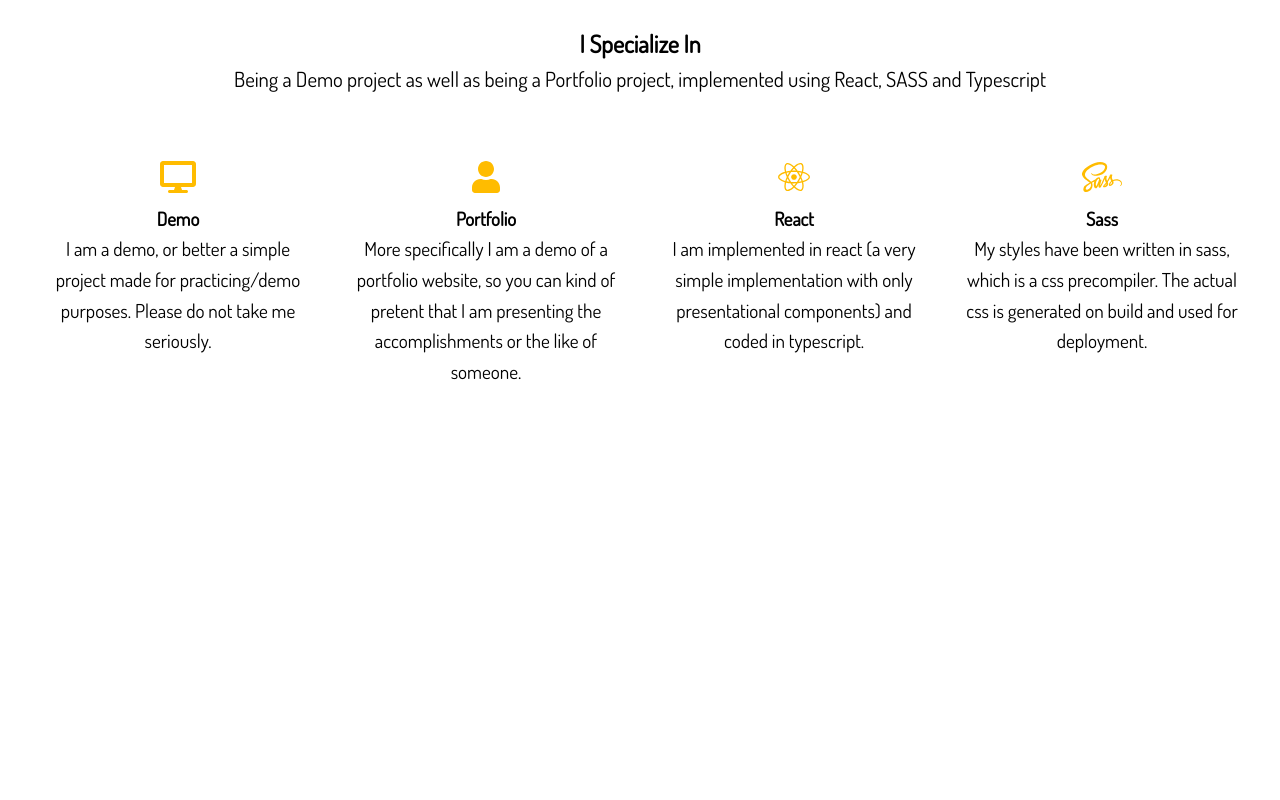
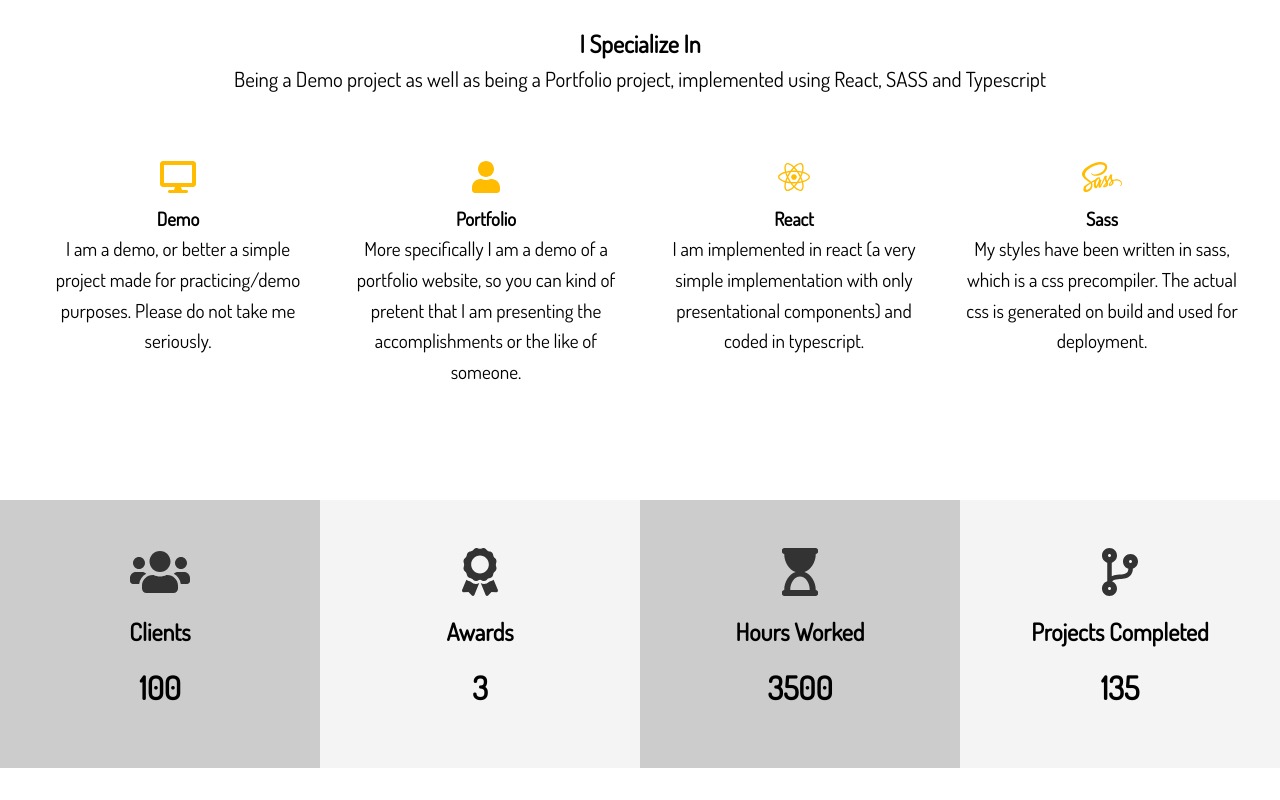
Before and after one commit to dario-piotrowicz/ReactJS-SCSS_demo_portfolio_website_miniproject, a React app: page / in a window 1280 px wide. Shown: the part 807-1607 px from the top of the page. Before the commit the page ends 1275 px from the top, so only its background shows below. Built offline with nearby package versions, Linux system fonts and the light colour scheme.

Commit message:
added stats section

```diff
--- a/src/app.tsx
+++ b/src/app.tsx
@@ -2,12 +2,14 @@ import React, { FunctionComponent } from 'react';
 import './app.scss';
 import Header from './components/header/header.component';
 import SpecializeSection from './components/specialize-section/specialize-section.component';
+import StatsSection from './components/stats-section/stats-section.component';
 
 const App: FunctionComponent = () => {
   return (
     <>
       <Header />
       <SpecializeSection />
+      <StatsSection />
     </>
   );
 };
--- /dev/null
+++ b/src/components/stats-section/stats-section.component.tsx
@@ -0,0 +1,65 @@
+import React, { FunctionComponent } from 'react';
+import './stats-section.styles.scss';
+import { FontAwesomeIcon } from '@fortawesome/react-fontawesome';
+import { IconDefinition } from '@fortawesome/fontawesome-svg-core';
+import {
+  faUsers,
+  faAward,
+  faHourglassStart,
+  faCodeBranch,
+} from '@fortawesome/free-solid-svg-icons';
+
+interface StatBoxParams {
+  icon: IconDefinition;
+  title: string;
+  value: number;
+}
+
+const StatBox: FunctionComponent<StatBoxParams> = ({ icon, title, value }) => {
+  return (
+    <div className="stat-box">
+      <span className="fa-icon">
+        <FontAwesomeIcon icon={icon} size="3x" />
+      </span>
+      <h3>{title}</h3>
+      <p>{value}</p>
+    </div>
+  );
+};
+
+const stats: StatBoxParams[] = [
+  {
+    icon: faUsers,
+    title: 'Clients',
+    value: 100,
+  },
+  {
+    icon: faAward,
+    title: 'Awards',
+    value: 3,
+  },
+  {
+    icon: faHourglassStart,
+    title: 'Hours Worked',
+    value: 3500,
+  },
+  {
+    icon: faCodeBranch,
+    title: 'Projects Completed',
+    value: 135,
+  },
+];
+
+const StatsSection: FunctionComponent = () => {
+  return (
+    <section id="stats">
+      <div className="stats">
+        {stats.map((stat, idx) => (
+          <StatBox key={idx} {...stat} />
+        ))}
+      </div>
+    </section>
+  );
+};
+
+export default StatsSection;
--- /dev/null
+++ b/src/components/stats-section/stats-section.styles.scss
@@ -0,0 +1,39 @@
+@import '../../common/scss/constants';
+
+section#stats {
+  padding: 2rem 0;
+
+  .stats {
+    display: flex;
+
+    .stat-box {
+      text-align: center;
+      flex: 1;
+      line-height: 2;
+      padding: 3rem 0;
+
+      h3 {
+        font-size: 1.5rem;
+      }
+
+      p {
+        font-size: 2rem;
+        font-weight: bold;
+      }
+
+      .fa-icon {
+        display: inline-block;
+        color: $color-dark;
+        padding-bottom: 0.5rem;
+      }
+
+      &:nth-child(even) {
+        background-color: $color-light;
+      }
+
+      &:nth-child(odd) {
+        background-color: $color-medium;
+      }
+    }
+  }
+}
```
